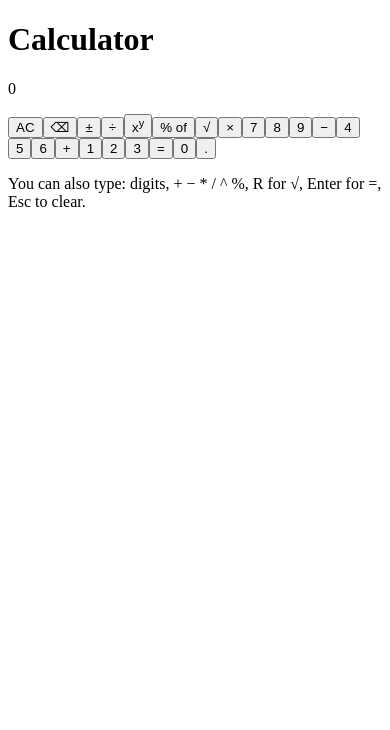
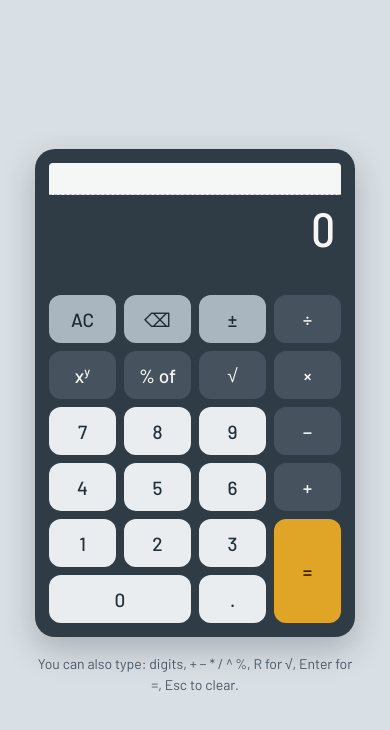
Before and after one commit to emirgilbaz/calculator, a React (Vite) app in the folder frontend/: page / in a window 390 px wide. Shown: the top 730 px of the page. Built offline with nearby package versions, Linux system fonts and the light colour scheme.

Commit message:
feat(frontend): style the calculator with self-hosted fonts and responsive layout

```diff
--- a/frontend/package.json
+++ b/frontend/package.json
@@ -10,6 +10,8 @@
     "preview": "vite preview"
   },
   "dependencies": {
+    "@fontsource/barlow": "^5.3.0",
+    "@fontsource/barlow-semi-condensed": "^5.3.0",
     "react": "^19.2.8",
     "react-dom": "^19.2.8"
   },
--- a/frontend/src/main.tsx
+++ b/frontend/src/main.tsx
@@ -1,7 +1,10 @@
 import { StrictMode } from 'react'
 import { createRoot } from 'react-dom/client'
+import '@fontsource/barlow/400.css'
+import '@fontsource/barlow/500.css'
+import '@fontsource/barlow-semi-condensed/500.css'
+import './styles.css'
 import { App } from './App.tsx'
-
 const root = document.getElementById('root')
 if (!root) {
   throw new Error('Root element #root not found in index.html')
--- /dev/null
+++ b/frontend/src/styles.css
@@ -0,0 +1,227 @@
+/* ---------- Design tokens ---------- */
+:root {
+  --page: #d9e0e5;
+  --hint: #4a5864;
+  --body: #2f3b45;
+  --paper: #f5f7f6;
+  --paper-ink: #3a4650;
+  --paper-edge: #b9c3ca;
+  --error: #f4a397;
+  --focus: #f5c84c;
+
+  --key-digit: #e9edf0;
+  --key-digit-ink: #22303a;
+  --key-edit: #a9b6bf;
+  --key-edit-ink: #1e2a33;
+  --key-operation: #46535e;
+  --key-operation-ink: #f5f7f6;
+  --key-equals: #e0a526;
+  --key-equals-ink: #2a1e00;
+
+  --font-sans: 'Barlow', system-ui, sans-serif;
+  --font-display: 'Barlow Semi Condensed', 'Barlow', system-ui, sans-serif;
+
+  color-scheme: light dark;
+}
+
+@media (prefers-color-scheme: dark) {
+  :root {
+    --page: #1c242b;
+    --hint: #a3b0ba;
+  }
+}
+
+/* ---------- Base ---------- */
+*,
+*::before,
+*::after {
+  box-sizing: border-box;
+}
+
+body {
+  margin: 0;
+  background: var(--page);
+  color: var(--key-digit-ink);
+  font-family: var(--font-sans);
+}
+
+.visually-hidden {
+  position: absolute;
+  width: 1px;
+  height: 1px;
+  margin: -1px;
+  padding: 0;
+  overflow: hidden;
+  clip-path: inset(50%);
+  white-space: nowrap;
+  border: 0;
+}
+
+/* ---------- Page ---------- */
+.page {
+  min-height: 100vh;
+  min-height: 100dvh;
+  display: flex;
+  flex-direction: column;
+  align-items: center;
+  justify-content: center;
+  gap: 1rem;
+  padding: 1.5rem 1rem;
+}
+
+.page__hint {
+  max-width: 20rem;
+  margin: 0;
+  color: var(--hint);
+  font-size: 0.875rem;
+  line-height: 1.5;
+  text-align: center;
+}
+
+/* ---------- Calculator ---------- */
+.calculator {
+  width: 100%;
+  max-width: 20rem;
+  padding: 0.875rem;
+  background: var(--body);
+  border-radius: 1.25rem;
+  box-shadow: 0 0.75rem 2rem rgb(20 28 34 / 0.25);
+}
+
+/* ---------- Display ---------- */
+.display__tape {
+  min-height: 2rem;
+  margin: 0;
+  padding: 0.375rem 0.75rem;
+  background: var(--paper);
+  color: var(--paper-ink);
+  border-bottom: 1px dashed var(--paper-edge);
+  border-radius: 0.25rem 0.25rem 0 0;
+  font-family: var(--font-display);
+  font-size: 1rem;
+  line-height: 1.25rem;
+  font-variant-numeric: tabular-nums;
+  text-align: right;
+  white-space: nowrap;
+  overflow: hidden;
+  text-overflow: ellipsis;
+}
+
+.display__value {
+  height: 3.75rem;
+  display: flex;
+  align-items: flex-end;
+  justify-content: flex-end;
+  padding: 0 0.375rem;
+  color: var(--paper);
+  font-family: var(--font-display);
+  font-weight: 500;
+  line-height: 1.1;
+  font-variant-numeric: tabular-nums;
+  white-space: nowrap;
+  overflow: hidden;
+  transition: opacity 0.15s;
+}
+
+.display__value[data-size='large'] {
+  font-size: 3rem;
+}
+.display__value[data-size='medium'] {
+  font-size: 2.25rem;
+}
+.display__value[data-size='small'] {
+  font-size: 1.625rem;
+}
+
+/* Dim only if a request takes longer than 200ms, so fast ones never flicker. */
+.calculator[aria-busy='true'] .display__value {
+  opacity: 0.55;
+  transition: opacity 0.2s 0.2s;
+}
+
+.display__error {
+  min-height: 2.5rem;
+  margin: 0;
+  padding: 0.25rem 0.375rem 0;
+  color: var(--error);
+  font-size: 0.875rem;
+  line-height: 1.25rem;
+  text-align: right;
+}
+
+/* ---------- Keypad ---------- */
+.keypad {
+  display: grid;
+  grid-template-columns: repeat(4, minmax(0, 1fr));
+  gap: 0.5rem;
+}
+
+.key {
+  min-height: 3rem;
+  border: 0;
+  border-radius: 0.75rem;
+  font-family: var(--font-sans);
+  font-size: 1.1875rem;
+  font-weight: 500;
+  cursor: pointer;
+  touch-action: manipulation;
+  user-select: none;
+  -webkit-tap-highlight-color: transparent;
+  transition:
+    transform 80ms,
+    filter 80ms;
+}
+
+.key sup {
+  font-size: 0.65em;
+  line-height: 0;
+}
+
+@media (hover: hover) {
+  .key:hover {
+    filter: brightness(1.06);
+  }
+}
+
+.key:active {
+  transform: scale(0.96);
+  filter: brightness(0.94);
+}
+
+.key:focus-visible {
+  outline: 3px solid var(--focus);
+  outline-offset: 2px;
+}
+
+.key--digit {
+  background: var(--key-digit);
+  color: var(--key-digit-ink);
+}
+.key--edit {
+  background: var(--key-edit);
+  color: var(--key-edit-ink);
+}
+.key--operation {
+  background: var(--key-operation);
+  color: var(--key-operation-ink);
+}
+.key--equals {
+  grid-row: span 2;
+  background: var(--key-equals);
+  color: var(--key-equals-ink);
+}
+.key--wide {
+  grid-column: span 2;
+}
+
+/* ---------- Reduced motion ---------- */
+@media (prefers-reduced-motion: reduce) {
+  .key,
+  .display__value,
+  .calculator[aria-busy='true'] .display__value {
+    transition: none;
+  }
+  .key:active {
+    transform: none;
+  }
+}
```
Also changed, not shown: 1 other file (tests, documents, lock files or other folders).
